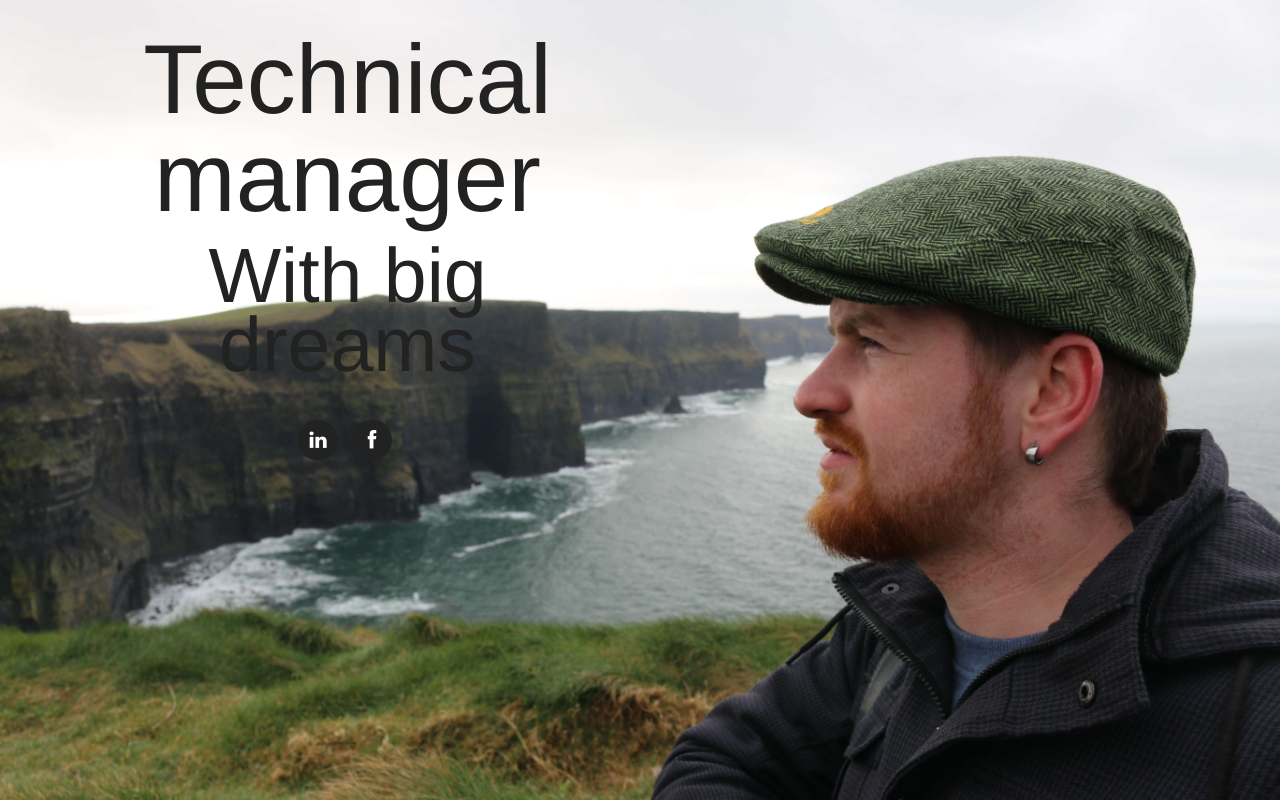
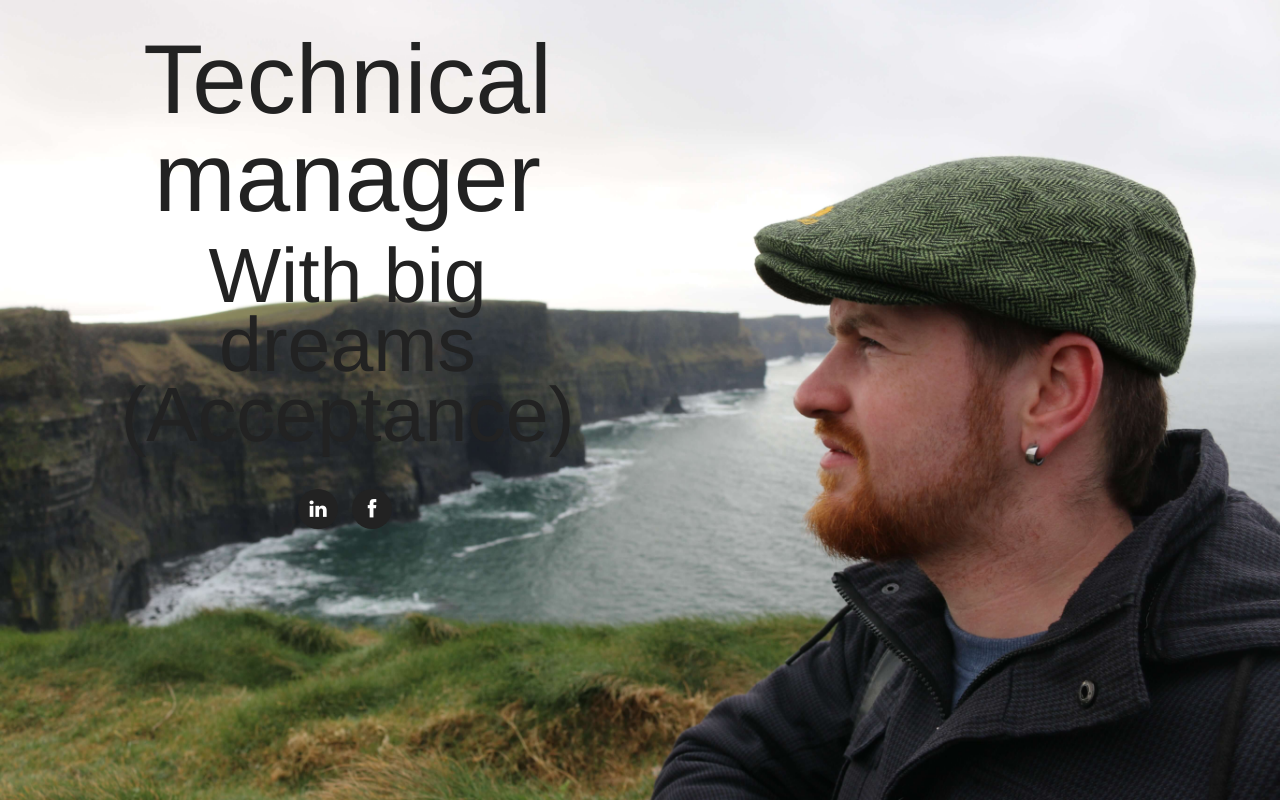
Before and after one commit to ezenko/iamgu, a plain HTML site: page index.html in a window 1280 px wide. Drawn offline with Linux system fonts and the light colour scheme; a web font is replaced by a local one.

Commit message:
Acceptance test

```diff
--- a/index.html
+++ b/index.html
@@ -29,7 +29,7 @@
 			<div class="col-md-6 col-lg-6 col-md-offset-0 col-lg-offset-0 text-center">
 
 				<h1 class="title">Technical manager</h1>
-				<h2 class="subtitle">With big dreams</h2>
+				<h2 class="subtitle">With big dreams (Acceptance)</h2>
 				<ul class="list-inline social-buttons">
 					<li><a href="https://www.linkedin.com/in/yzenko/"><i class="fa fa-linkedin"></i></a></li>
 					<li><a href="https://www.facebook.com/yauhen.zenko"><i class="fa fa-facebook"></i></a></li>
```
